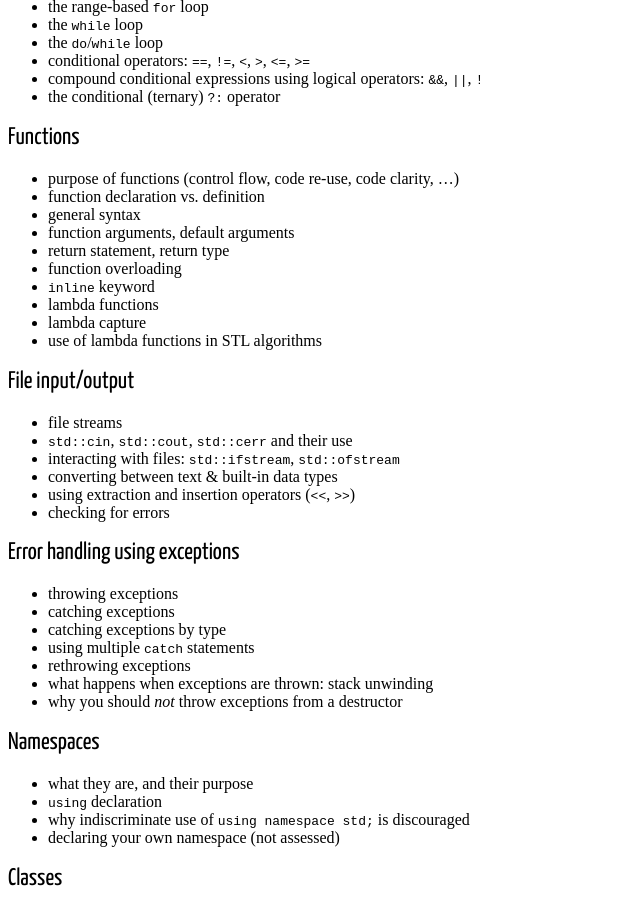
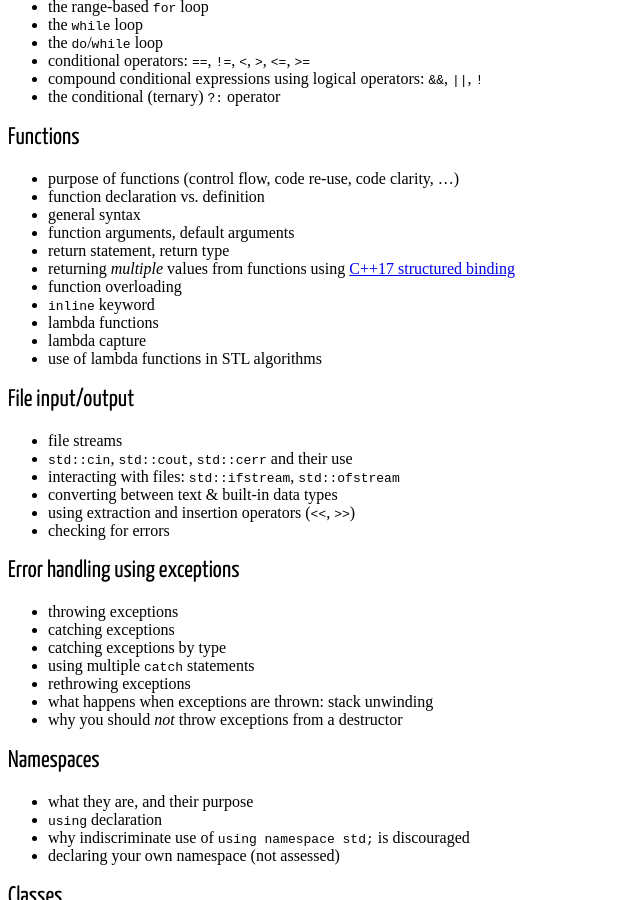
Before and after one commit to KCL-BMEIS/OOP, a Jekyll site: the page built from syllabus.md, in a window 1280 px wide and 900 px high, scrolled down 918 px. Shown: the whole window, without its empty margins (0-640 px from the left). Built offline with Jekyll 4.4.1, drawn with Linux system fonts in a browser that asks for light colours; some web fonts are replaced.

Commit message:
Update syllabus.md

```diff
--- a/syllabus.md
+++ b/syllabus.md
@@ -57,6 +57,7 @@ This is a list of topics to be covered on this module. Note that during the cour
 - general syntax
 - function arguments, default arguments
 - return statement, return type
+- returning _multiple_ values from functions using [C++17 structured binding](https://www.cppstories.com/2022/structured-bindings/)
 - function overloading
 - `inline` keyword
 - lambda functions
```
